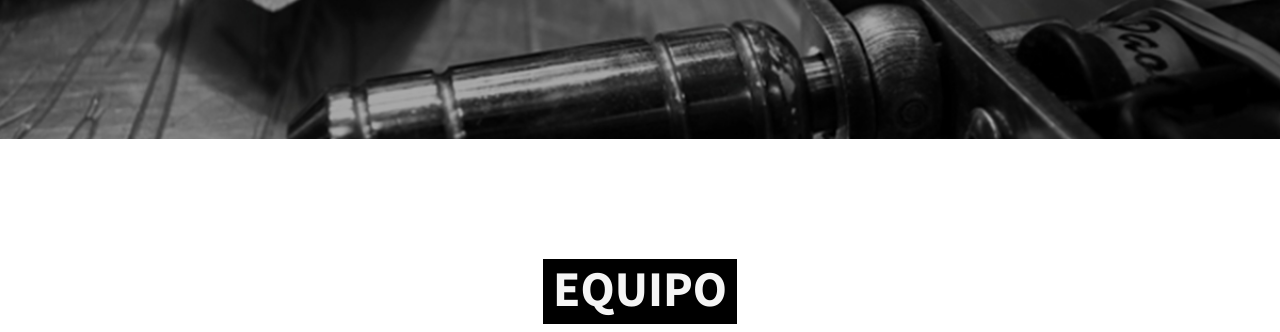
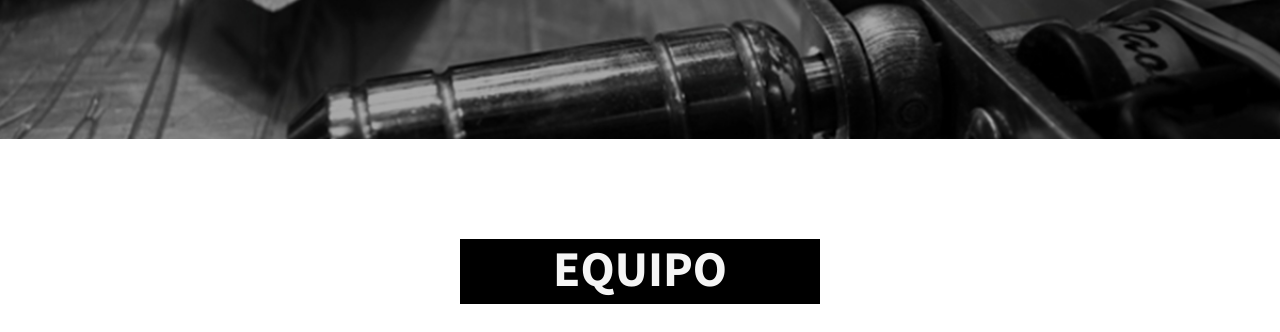
Before and after one commit to jopo96/workshop-final, a plain HTML site: page html/index.html in a window 1280 px wide. Shown: the part 463-795 px from the top of the page. Drawn offline with nearby package versions, Linux system fonts and the light colour scheme; files that its build step writes are made by us from their sources; files whose address does not match are found by name.

Commit message:
Hasta Equipo final

```diff
--- a/html/scss/_layout.scss
+++ b/html/scss/_layout.scss
@@ -87,15 +87,16 @@
 #equipo{
 	padding-top: 100px;
 	h2{
-		max-width: 350px;
+		margin: auto;
+		max-width: 360px;
 		font-size: 50px;
 		font-weight: 700;
 		font-family: $fuente-1;
 		color: $color-3;
-		display: inline-block;
+		display: block;
 		background-color: $color-1;
-		padding: 2px 10px 8px 10px;
-		margin-bottom: -40px;
+		padding: 2px 0px 8px 0px;
+		margin-bottom: -20px;
 	}
 
 	figure{
```
